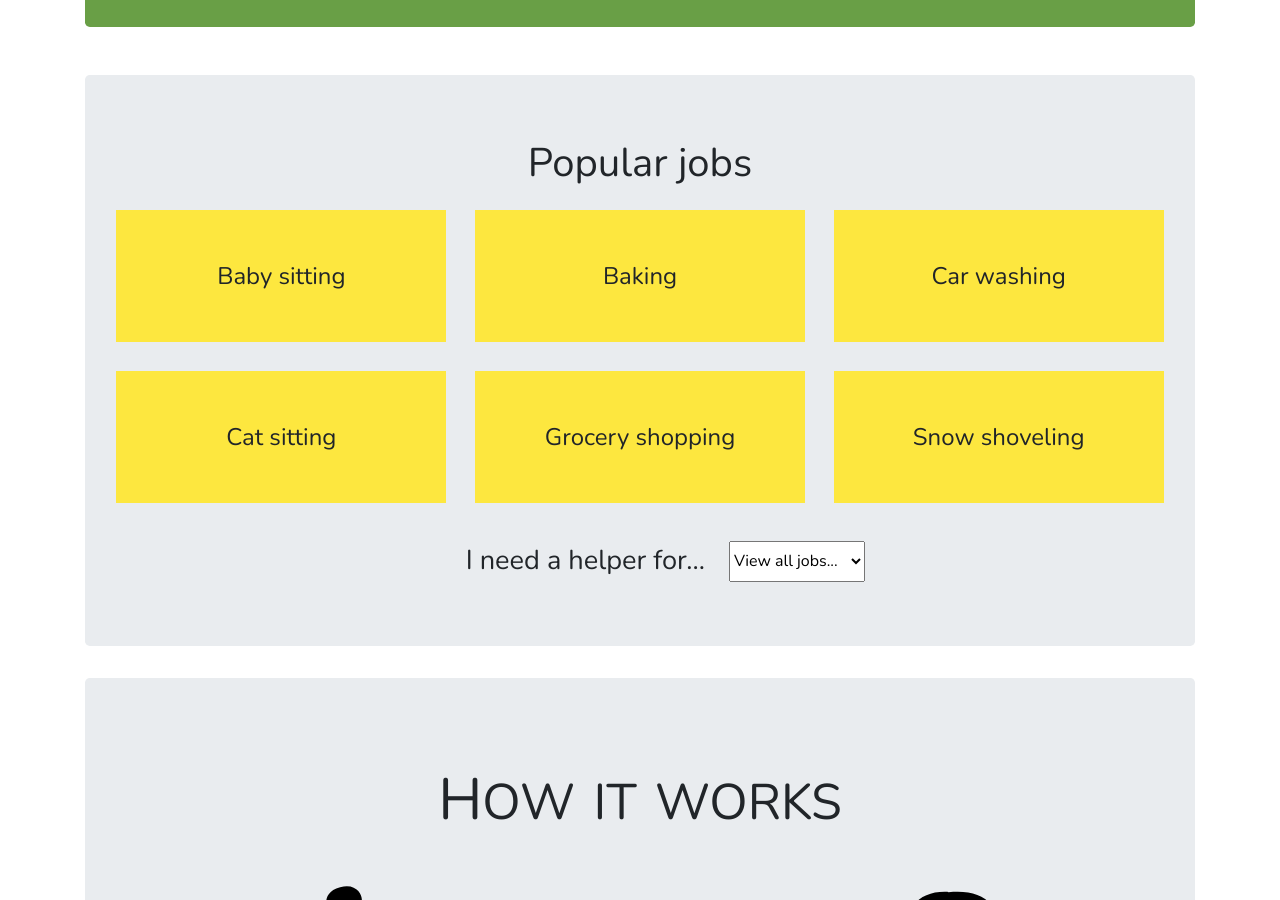
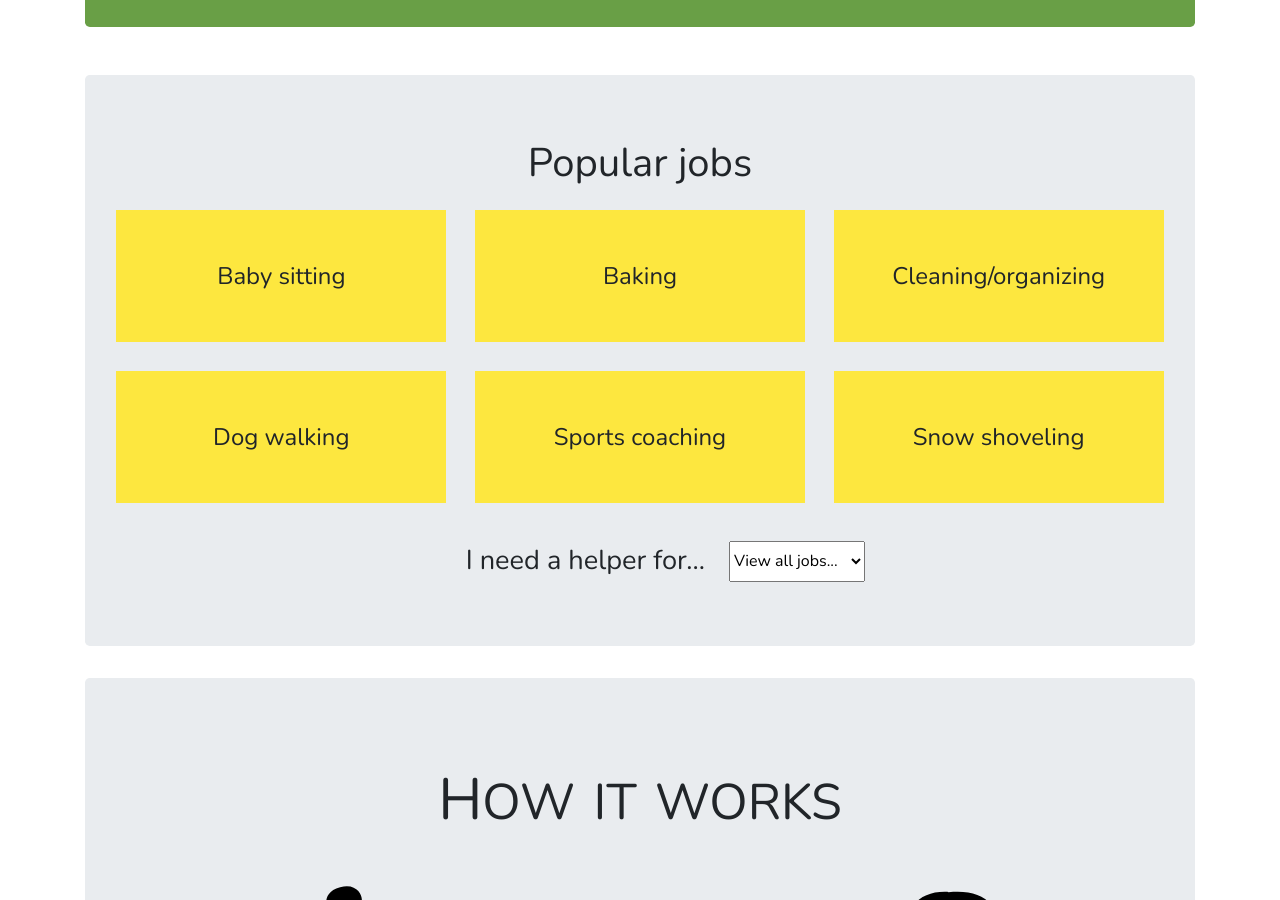
Before and after one commit to CoolidgeCornerSchool/helperbees, a Jekyll site: the page built from index.html, in a window 1280 px wide and 900 px high, scrolled down 586 px. Built offline with Jekyll 4.4.1, drawn with Linux system fonts in a browser that asks for light colours; comment, search, counter and statistics services are not loaded.

Commit message:
changed the popular jobs.

```diff
--- a/index.html
+++ b/index.html
@@ -20,11 +20,11 @@ layout: default
     <div class="row">
       <div class="col">Baby sitting</div>
       <div class="col">Baking</div>
-      <div class="col">Car washing</div>
+      <div class="col">Cleaning/organizing</div>
     </div>
     <div class="row">
-      <div class="col">Cat sitting</div>
-      <div class="col">Grocery shopping</div>
+      <div class="col">Dog walking</div>
+      <div class="col">Sports coaching</div>
       <div class="col">Snow shoveling</div>
     </div>
   </div>
```
